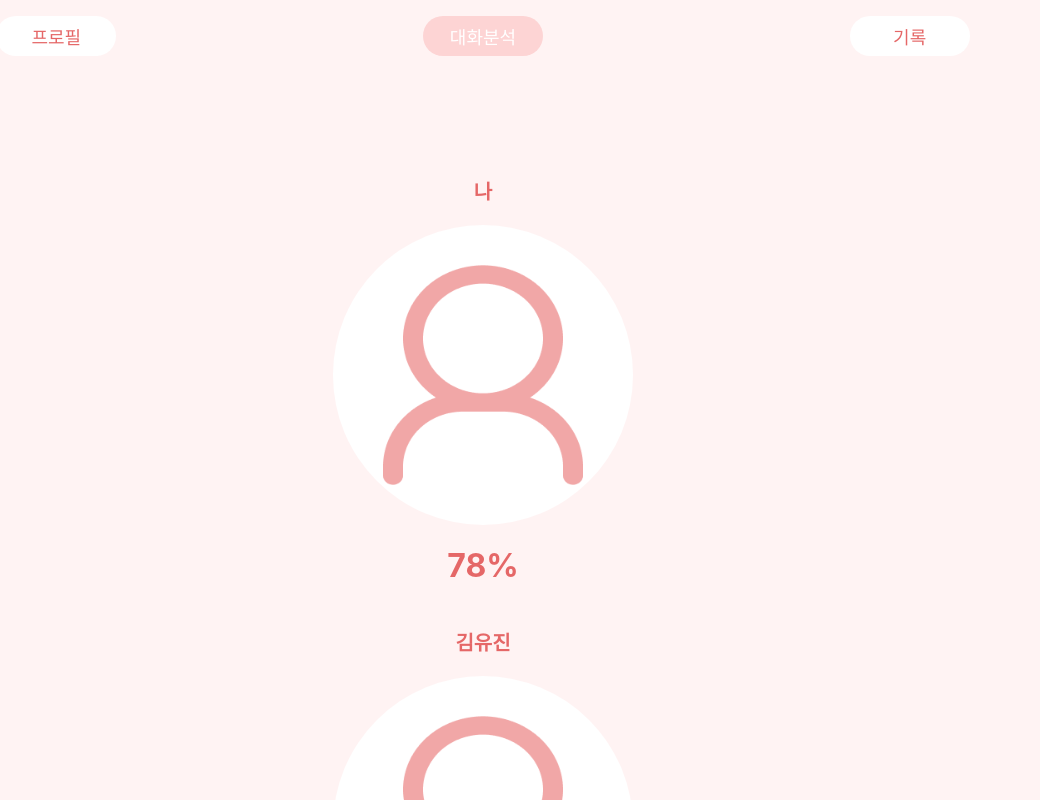
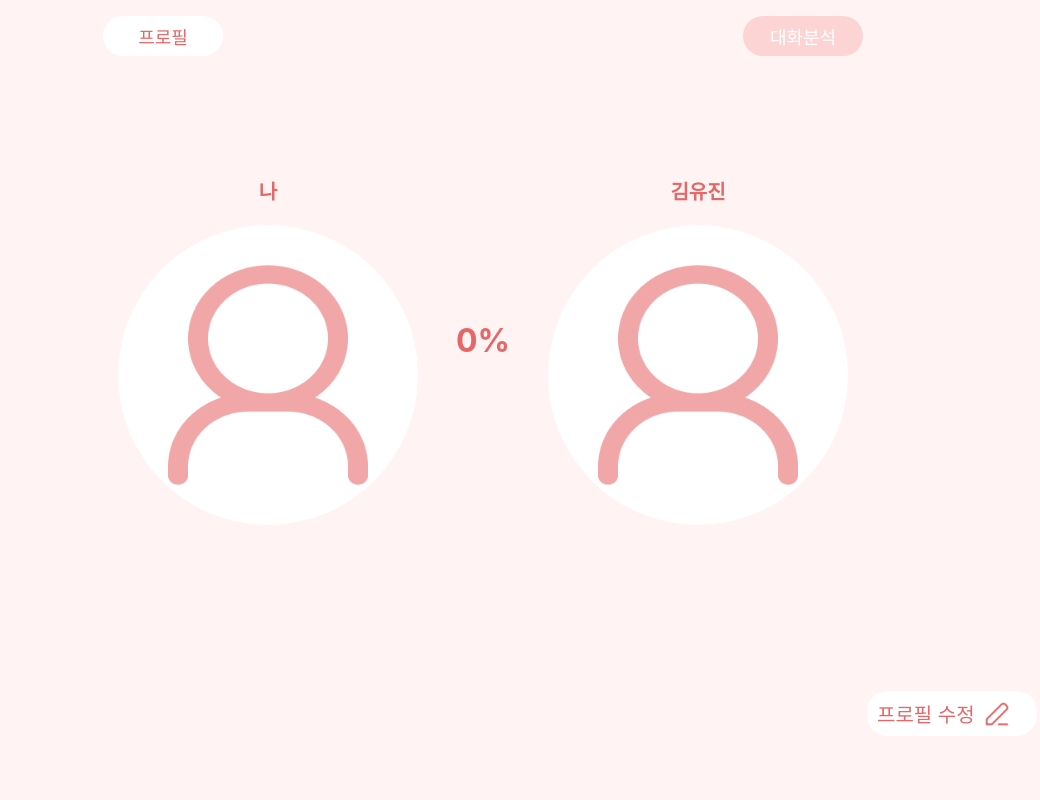
Before and after one commit to OxyBuddy/frontend, a React (Create React App) app: page / in a window 1280 px wide. Both pictures are taken after a click on the button "프로필". Shown: the top 800 px of the page, without its empty margins (157-1197 px from the left). Built offline with nearby package versions, Linux system fonts and the light colour scheme.

Commit message:
baby_change

```diff
--- a/package.json
+++ b/package.json
@@ -7,6 +7,7 @@
     "@testing-library/react": "^13.4.0",
     "@testing-library/user-event": "^13.5.0",
     "react": "^18.3.1",
+    "react-confirm-alert": "^3.0.6",
     "react-dom": "^18.3.1",
     "react-router": "^6.24.1",
     "react-router-dom": "^6.24.1",
--- a/src/App.js
+++ b/src/App.js
@@ -2,7 +2,7 @@ import { BrowserRouter as Router, Route, Routes, useNavigate, useMatch } from 'r
 import Start from './screens/start';
 import Analyze from './screens/analyze';
 import Profile from './screens/profile';
-import Record from './screens/record';
+// import Record from './screens/record';
 import AnalyzeResult from './screens/analyze_result'
 import './App.css'
 
@@ -10,9 +10,6 @@ import './App.css'
 const NavigationBar = () => {
   const navigate = useNavigate();
 
-  const action_profile = useMatch('/profile');
-  const action_analyze = useMatch('/analyze');
-  const action_record = useMatch('/record');
 
   return (
     <div className='header'>
@@ -35,15 +32,6 @@ const NavigationBar = () => {
             대화분석
           </button>
         </li>
-        <li>
-          <button
-            className="navi_content"
-            style={{ color: '#E56767', border: 'none', cursor: 'pointer' }}
-            onClick={() => navigate('/record')}
-          >
-            기록
-          </button>
-        </li>
       </ul>
     </div>
   );
@@ -59,7 +47,7 @@ const App = () => {
                     <Route path="/" element={<Start />} />
                     <Route path="/profile" element={<Profile />} />
                     <Route path="/analyze" element={<Analyze />} />
-                    <Route path="/record" element={<Record />} />
+                    {/* <Route path="/record" element={<Record />} /> */}
                     <Route path="/analyze_result" element={<AnalyzeResult />} />
                 </Routes>
             </div>
--- a/src/screens/profile.css
+++ b/src/screens/profile.css
@@ -17,8 +17,26 @@
 }
 
 .content_container{
-    display: flex;
-    flex-direction: row;
     justify-content: space-around;
     margin-top: 100px;
 }
+
+.profile_change{
+    position: absolute;
+    left: 80%;
+    bottom: 8%;
+    font-size: 20px;
+    background-color: white;
+    color: #E56767;
+    width: 170px;
+    display: flex;
+    text-align: center;
+    height: 45px;
+
+}
+
+.profile_change img{
+    background-color: white;
+    margin-left: 7px;
+    width: 30px;
+}
--- a/src/screens/profile.js
+++ b/src/screens/profile.js
@@ -1,32 +1,43 @@
 import './profile.css'
+import React, { useState } from 'react';
 import { useNavigate } from 'react-router';
 
-const baby_name = '김유진';
 
 const Profile = () => {
 
   const navigate = useNavigate();
+  const [babyName, setBabyName] = useState('김유진');
+
+  const change_baby = () => {
+    if(window.confirm('정말 상대의 이름을 변경하시겠습니까?')){
+      const new_baby = prompt('상대의 이름을 입력해주세요');
+      if(new_baby){
+        setBabyName(new_baby);
+      }
+    }
+  }
 
   return (
     <div className="App">
       <div className='header'>
 
       </div>
-      <div className="content_container">
+      <div className="content_container" style={{display:'flex', flexDirection:'row', justifyContent:'space-around'}}>
         <div className='me' style={{display: 'flex', flexDirection: 'column', alignItems: 'center' }}>
           <p style={{color:'#E56767', fontSize:'20px', fontWeight:'bold'}}>나</p>
           <div className='image' style={{backgroundColor:'white', width:'300px', height:'300px', borderRadius:'150px', padding:'10px', display:'flex', justifyContent: 'center', alignItems: 'center'}}>
             <img src='/Vector.png' style={{width:'200px', height:'220px', backgroundColor:'white'}} alt='vector image'></img>
           </div>
         </div>
-        <h1 style={{color:'#E56767', alignSelf:'center'}}>78%</h1>
+        <h1 style={{color:'#E56767', alignSelf:'center'}}>0%</h1>
         <div className='baby' style={{display: 'flex', flexDirection: 'column', alignItems: 'center' }}>
-          <p style={{color:'#E56767', fontSize:'20px', fontWeight:'bold'}}>{baby_name}</p>
+          <p style={{color:'#E56767', fontSize:'20px', fontWeight:'bold'}}>{babyName}</p>
           <div className='image' style={{backgroundColor:'white', width:'300px', height:'300px', borderRadius:'150px', padding:'10px', display:'flex', justifyContent: 'center', alignItems: 'center'}}>
             <img src='/Vector.png' style={{width:'200px', height:'220px', backgroundColor:'white'}} alt='vector image'></img>
           </div>
         </div>
       </div>
+      <button className='profile_change' onClick={change_baby}>프로필 수정 <img src='/write-pen.png'></img></button>
     </div>
   );
 }
--- a/src/screens/record.js
+++ b/src/screens/record.js
@@ -11,7 +11,7 @@ const Record = () => {
       <div className='header'>
 
       </div>
-      <h1 style={{textAlign: 'center', color:'#F1A7A7', marginBottom:'70px'}}>지금까지 한 기록보기</h1>
+      <h1 style={{textAlign: 'center', color:'#F1A7A7', marginBottom:'70px',fontSize:'40px', fontWeight:'bold'}}>지금까지 한 기록보기</h1>
       <div className="content_container">
         <div style={{ display: 'grid', gridTemplateColumns: 'repeat(2, 35%)', gap: '80px', width:'100%', justifyContent:'space-around'}}>
             {records.map((record, index) => (
```
Also changed, not shown: public/write-pen.png (added), 1 other file (tests, documents, lock files or other folders).
